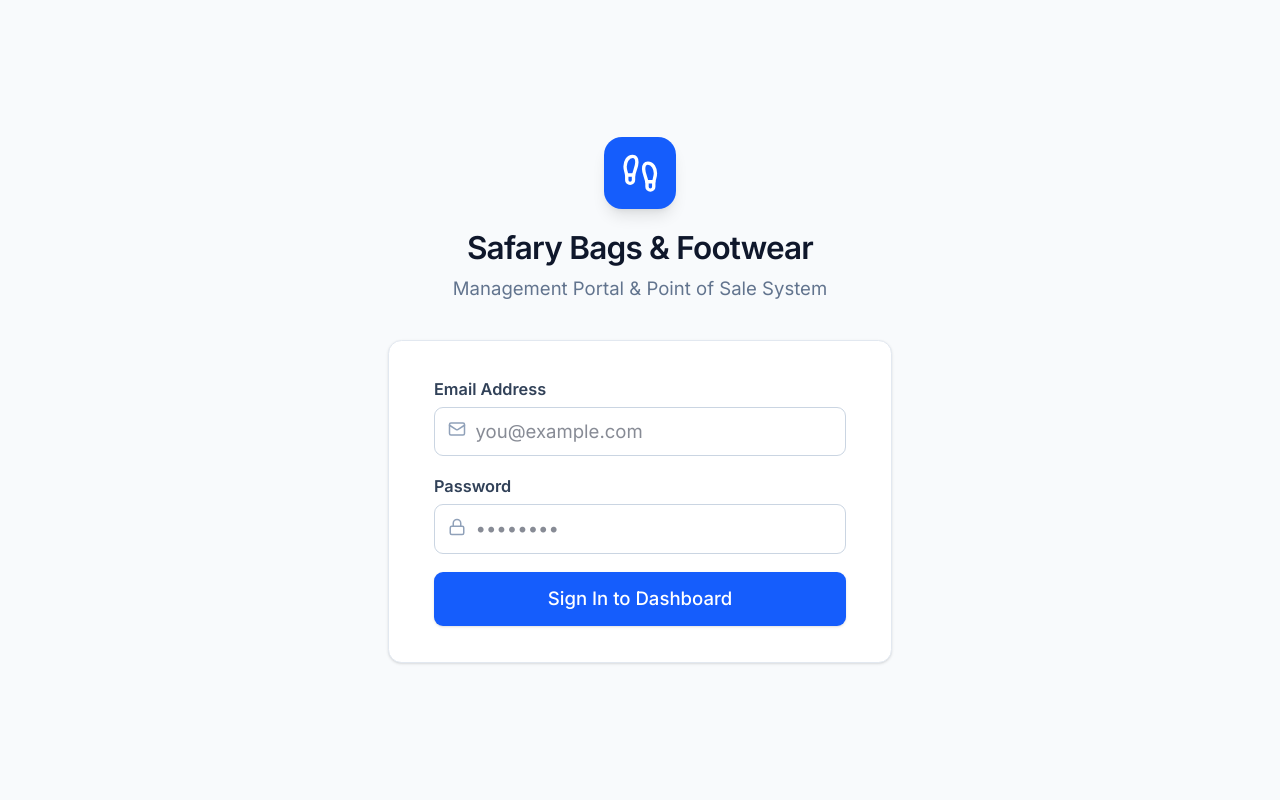
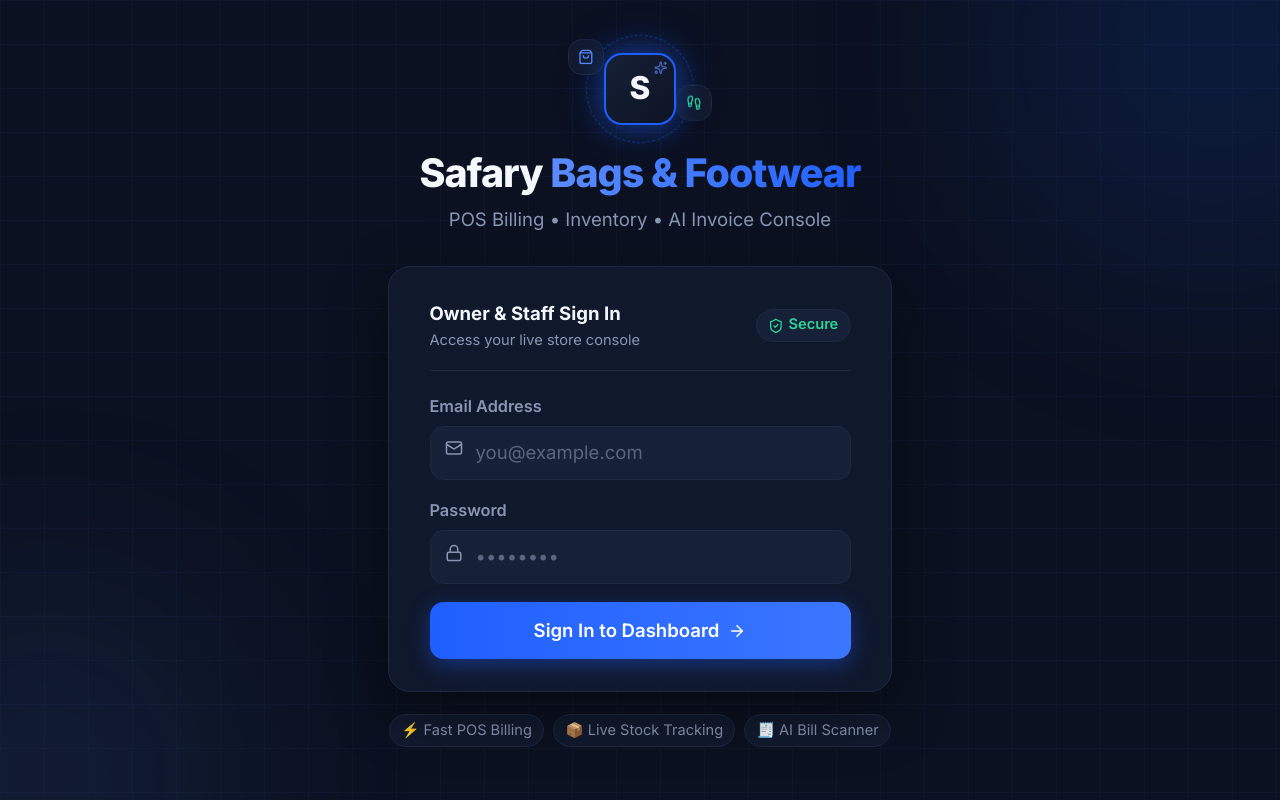
Before and after one commit to yunees-svg/safary-bags-and-footwear, a Next.js app: page /login in a window 1280 px wide. Built offline with nearby package versions, Linux system fonts and the light colour scheme.

Commit message:
Redesign login first page with dark navy motion graphics and polish splash

```diff
--- a/app/(auth)/login/page.tsx
+++ b/app/(auth)/login/page.tsx
@@ -2,7 +2,17 @@
 
 import { useState } from "react";
 import { loginWithEmail } from "@/lib/actions/auth";
-import { Footprints, Lock, Mail, AlertCircle, Loader2 } from "lucide-react";
+import {
+  Footprints,
+  ShoppingBag,
+  Sparkles,
+  Lock,
+  Mail,
+  AlertCircle,
+  Loader2,
+  ArrowRight,
+  ShieldCheck,
+} from "lucide-react";
 
 export default function LoginPage() {
   const [error, setError] = useState<string | null>(null);
@@ -21,57 +31,106 @@ export default function LoginPage() {
   }
 
   return (
-    <div className="min-h-screen bg-slate-50 flex flex-col justify-center py-12 sm:px-6 lg:px-8">
-      <div className="sm:mx-auto sm:w-full sm:max-w-md text-center">
-        <div className="inline-flex items-center justify-center w-16 h-16 rounded-2xl bg-blue-600 text-white shadow-lg mb-4">
-          <Footprints className="w-9 h-9" />
+    <div className="relative min-h-screen bg-[#0b1120] text-[#f4f7fc] flex flex-col justify-center px-4 py-10 sm:px-6 lg:px-8 overflow-hidden">
+      {/* Ambient Animated Background Glows */}
+      <div className="pointer-events-none absolute -top-36 -right-32 w-[420px] h-[420px] rounded-full bg-[#1f5fff]/20 blur-[120px] animate-pulse" />
+      <div className="pointer-events-none absolute -bottom-36 -left-32 w-[380px] h-[380px] rounded-full bg-[#5b8cff]/15 blur-[120px] animate-pulse" />
+
+      {/* Subtle Tech Grid */}
+      <div
+        className="pointer-events-none absolute inset-0 opacity-[0.05]"
+        style={{
+          backgroundImage:
+            "linear-gradient(to right, #5b8cff 1px, transparent 1px), linear-gradient(to bottom, #5b8cff 1px, transparent 1px)",
+          backgroundSize: "44px 44px",
+        }}
+      />
+
+      {/* Brand Hero with Motion Graphics */}
+      <div className="relative sm:mx-auto sm:w-full sm:max-w-md text-center animate-fade-up">
+        <div className="relative inline-flex items-center justify-center mb-5">
+          {/* Rotating Orbital Ring */}
+          <div className="absolute w-24 h-24 rounded-full border border-dashed border-[#1f5fff]/45 animate-[spin_12s_linear_infinite]" />
+          <div className="absolute w-20 h-20 rounded-2xl bg-[#1f5fff]/20 blur-xl animate-pulse" />
+
+          {/* Floating Category Badges */}
+          <div className="absolute -left-8 -top-1 w-8 h-8 rounded-xl bg-[#111a2e] border border-[#1e2a44] text-[#5b8cff] flex items-center justify-center shadow-lg animate-[bounce_2.8s_ease-in-out_infinite]">
+            <ShoppingBag className="w-3.5 h-3.5" />
+          </div>
+          <div
+            className="absolute -right-8 -bottom-1 w-8 h-8 rounded-xl bg-[#111a2e] border border-[#1e2a44] text-[#2ad69a] flex items-center justify-center shadow-lg animate-[bounce_2.8s_ease-in-out_infinite]"
+            style={{ animationDelay: "0.4s" }}
+          >
+            <Footprints className="w-3.5 h-3.5" />
+          </div>
+
+          {/* Core Emblem */}
+          <div className="relative w-16 h-16 rounded-[18px] bg-gradient-to-br from-[#162036] to-[#0d1424] border-2 border-[#1f5fff] text-[#f4f7fc] font-extrabold text-2xl flex items-center justify-center shadow-[0_0_28px_rgba(31,95,255,0.5)]">
+            S
+            <Sparkles className="w-3 h-3 text-[#5b8cff] absolute top-1.5 right-1.5 animate-pulse" />
+          </div>
         </div>
-        <h2 className="text-2xl font-semibold tracking-tight text-slate-900">
-          Safary Bags & Footwear
-        </h2>
-        <p className="mt-1 text-sm text-slate-500">
-          Management Portal & Point of Sale System
+
+        <h1 className="text-2xl sm:text-3xl font-extrabold tracking-tight text-[#f4f7fc]">
+          Safary{" "}
+          <span className="bg-gradient-to-r from-[#5b8cff] to-[#1f5fff] bg-clip-text text-transparent">
+            Bags &amp; Footwear
+          </span>
+        </h1>
+        <p className="mt-1.5 text-xs sm:text-sm text-[#8896b3]">
+          POS Billing • Inventory • AI Invoice Console
         </p>
       </div>
 
-      <div className="mt-8 sm:mx-auto sm:w-full sm:max-w-md">
-        <div className="bg-white py-8 px-6 shadow-sm border border-slate-200 rounded-xl sm:px-10">
+      {/* Login Card */}
+      <div className="relative mt-7 sm:mx-auto sm:w-full sm:max-w-md animate-scale-in">
+        <div className="bg-[#111a2e]/95 backdrop-blur-md py-7 px-6 shadow-[0_20px_60px_rgba(0,0,0,0.45)] border border-[#1e2a44] rounded-[22px] sm:px-9">
+          <div className="flex items-center justify-between pb-4 mb-5 border-b border-[#1e2a44]">
+            <div>
+              <h2 className="text-sm font-bold text-[#f4f7fc]">Owner &amp; Staff Sign In</h2>
+              <p className="text-2xs text-[#8896b3] mt-0.5">Access your live store console</p>
+            </div>
+            <span className="inline-flex items-center gap-1 px-2.5 py-1 rounded-full bg-[#162036] border border-[#1e2a44] text-2xs font-semibold text-[#2ad69a]">
+              <ShieldCheck className="w-3.5 h-3.5" /> Secure
+            </span>
+          </div>
+
           <form onSubmit={handleSubmit} className="space-y-4">
             {error && (
-              <div className="p-3 rounded-lg bg-red-50 border border-red-200 flex items-start gap-2 text-sm text-red-700">
-                <AlertCircle className="w-5 h-5 shrink-0 text-red-600 mt-0.5" />
+              <div className="p-3 rounded-xl bg-red-950/60 border border-red-500/40 flex items-start gap-2 text-xs text-red-200">
+                <AlertCircle className="w-4 h-4 shrink-0 text-red-400 mt-0.5" />
                 <span>{error}</span>
               </div>
             )}
 
             <div>
-              <label className="block text-xs font-semibold text-slate-700 mb-1">
+              <label className="block text-xs font-semibold text-[#8896b3] mb-1.5">
                 Email Address
               </label>
               <div className="relative">
-                <Mail className="w-4 h-4 text-slate-400 absolute left-3 top-3" />
+                <Mail className="w-4 h-4 text-[#8896b3] absolute left-3.5 top-3" />
                 <input
                   type="email"
                   name="email"
                   required
                   placeholder="you@example.com"
-                  className="w-full pl-9 pr-3 py-2 border border-slate-300 rounded-lg text-sm text-slate-900 focus:outline-none focus:ring-2 focus:ring-blue-500 focus:border-blue-500"
+                  className="w-full pl-10 pr-3.5 py-2.5 bg-[#162036] border border-[#1e2a44] rounded-xl text-sm text-[#f4f7fc] placeholder-[#8896b3]/60 focus:outline-none focus:ring-2 focus:ring-[#1f5fff] focus:border-[#1f5fff] transition"
                 />
               </div>
             </div>
 
             <div>
-              <label className="block text-xs font-semibold text-slate-700 mb-1">
+              <label className="block text-xs font-semibold text-[#8896b3] mb-1.5">
                 Password
               </label>
               <div className="relative">
-                <Lock className="w-4 h-4 text-slate-400 absolute left-3 top-3" />
+                <Lock className="w-4 h-4 text-[#8896b3] absolute left-3.5 top-3" />
                 <input
                   type="password"
                   name="password"
                   required
                   placeholder="••••••••"
-                  className="w-full pl-9 pr-3 py-2 border border-slate-300 rounded-lg text-sm text-slate-900 focus:outline-none focus:ring-2 focus:ring-blue-500 focus:border-blue-500"
+                  className="w-full pl-10 pr-3.5 py-2.5 bg-[#162036] border border-[#1e2a44] rounded-xl text-sm text-[#f4f7fc] placeholder-[#8896b3]/60 focus:outline-none focus:ring-2 focus:ring-[#1f5fff] focus:border-[#1f5fff] transition"
                 />
               </div>
             </div>
@@ -79,7 +138,7 @@ export default function LoginPage() {
             <button
               type="submit"
               disabled={isLoading}
-              className="w-full flex items-center justify-center gap-2 py-2.5 px-4 border border-transparent rounded-lg shadow-sm text-sm font-medium text-white bg-blue-600 hover:bg-blue-700 focus:outline-none focus:ring-2 focus:ring-offset-2 focus:ring-blue-500 disabled:opacity-50 transition"
+              className="w-full flex items-center justify-center gap-2 py-3 px-4 rounded-xl text-sm font-semibold text-white bg-gradient-to-r from-[#1f5fff] to-[#3b76ff] hover:brightness-110 shadow-[0_6px_22px_rgba(31,95,255,0.4)] focus:outline-none focus:ring-2 focus:ring-[#5b8cff] disabled:opacity-50 transition-all duration-150"
             >
               {isLoading ? (
                 <>
@@ -87,11 +146,20 @@ export default function LoginPage() {
                   Authenticating...
                 </>
               ) : (
-                "Sign In to Dashboard"
+                <>
+                  Sign In to Dashboard
+                  <ArrowRight className="w-4 h-4" />
+                </>
               )}
             </button>
           </form>
+        </div>
 
+        {/* Bottom Feature Pills */}
+        <div className="mt-5 flex flex-wrap items-center justify-center gap-2 text-2xs text-[#8896b3]">
+          <span className="px-2.5 py-1 rounded-full bg-[#111a2e] border border-[#1e2a44]">⚡ Fast POS Billing</span>
+          <span className="px-2.5 py-1 rounded-full bg-[#111a2e] border border-[#1e2a44]">📦 Live Stock Tracking</span>
+          <span className="px-2.5 py-1 rounded-full bg-[#111a2e] border border-[#1e2a44]">🧾 AI Bill Scanner</span>
         </div>
       </div>
     </div>
--- a/components/app-splash-screen.tsx
+++ b/components/app-splash-screen.tsx
@@ -25,8 +25,8 @@ export function AppSplashScreen() {
 
     setVisible(true);
 
-    const exitTimer = setTimeout(() => setExiting(true), 1350);
-    const hideTimer = setTimeout(() => setVisible(false), 1750);
+    const exitTimer = setTimeout(() => setExiting(true), 1750);
+    const hideTimer = setTimeout(() => setVisible(false), 2150);
 
     return () => {
       clearTimeout(exitTimer);
@@ -65,8 +65,9 @@ export function AppSplashScreen() {
       {/* Center Motion Graphic */}
       <div className="relative flex flex-col items-center text-center px-6 animate-scale-in">
         <div className="relative flex items-center justify-center mb-7">
-          {/* Outer Rotating Ring */}
+          {/* Outer Rotating Rings */}
           <div className="absolute w-32 h-32 rounded-full border border-dashed border-[#1f5fff]/45 animate-[spin_10s_linear_infinite]" />
+          <div className="absolute w-28 h-28 rounded-full border border-dotted border-[#5b8cff]/35 animate-[spin_14s_linear_infinite_reverse]" />
           {/* Inner Glow Halo */}
           <div className="absolute w-24 h-24 rounded-3xl bg-[#1f5fff]/25 blur-xl animate-pulse" />
 
```
